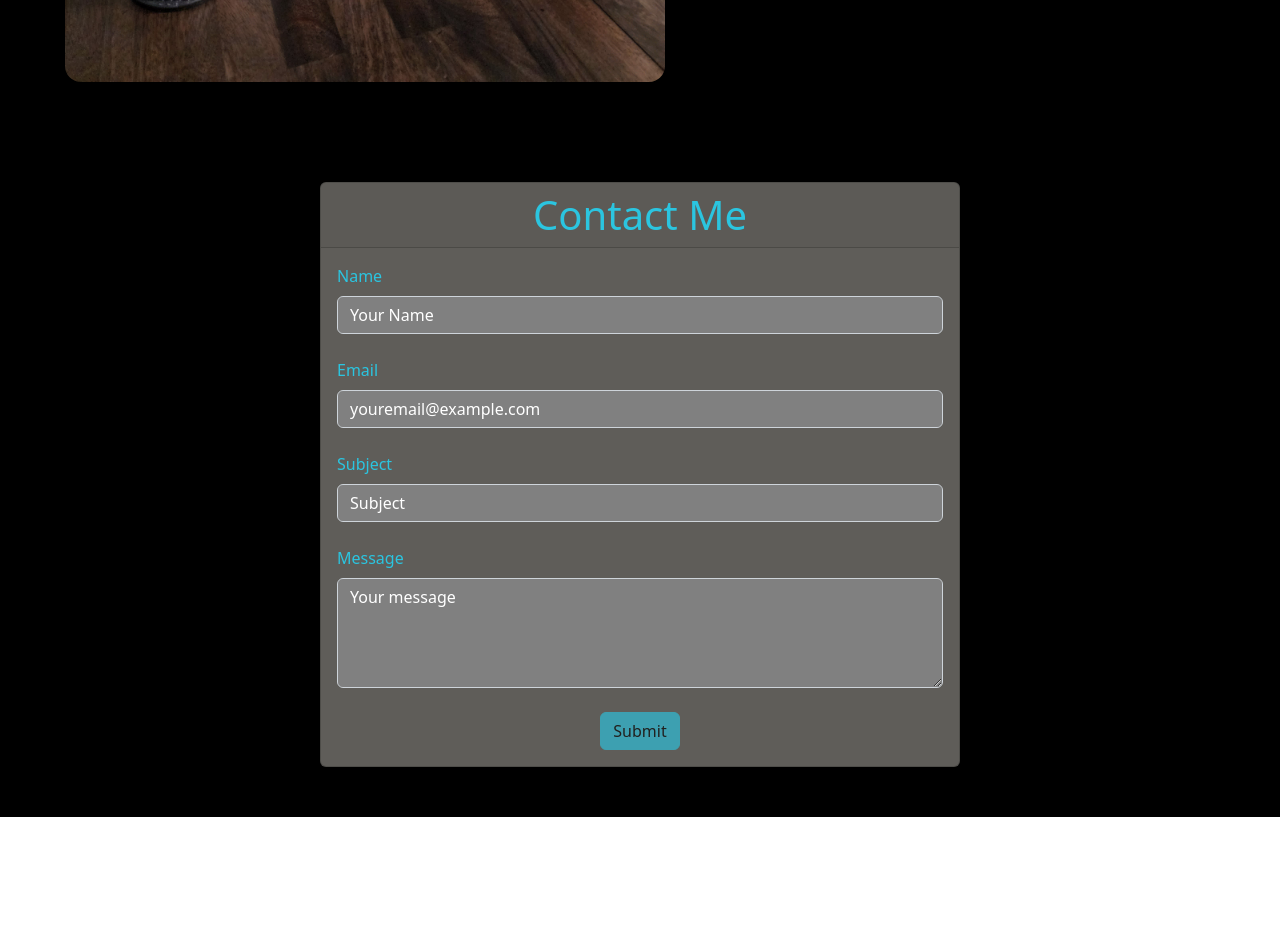
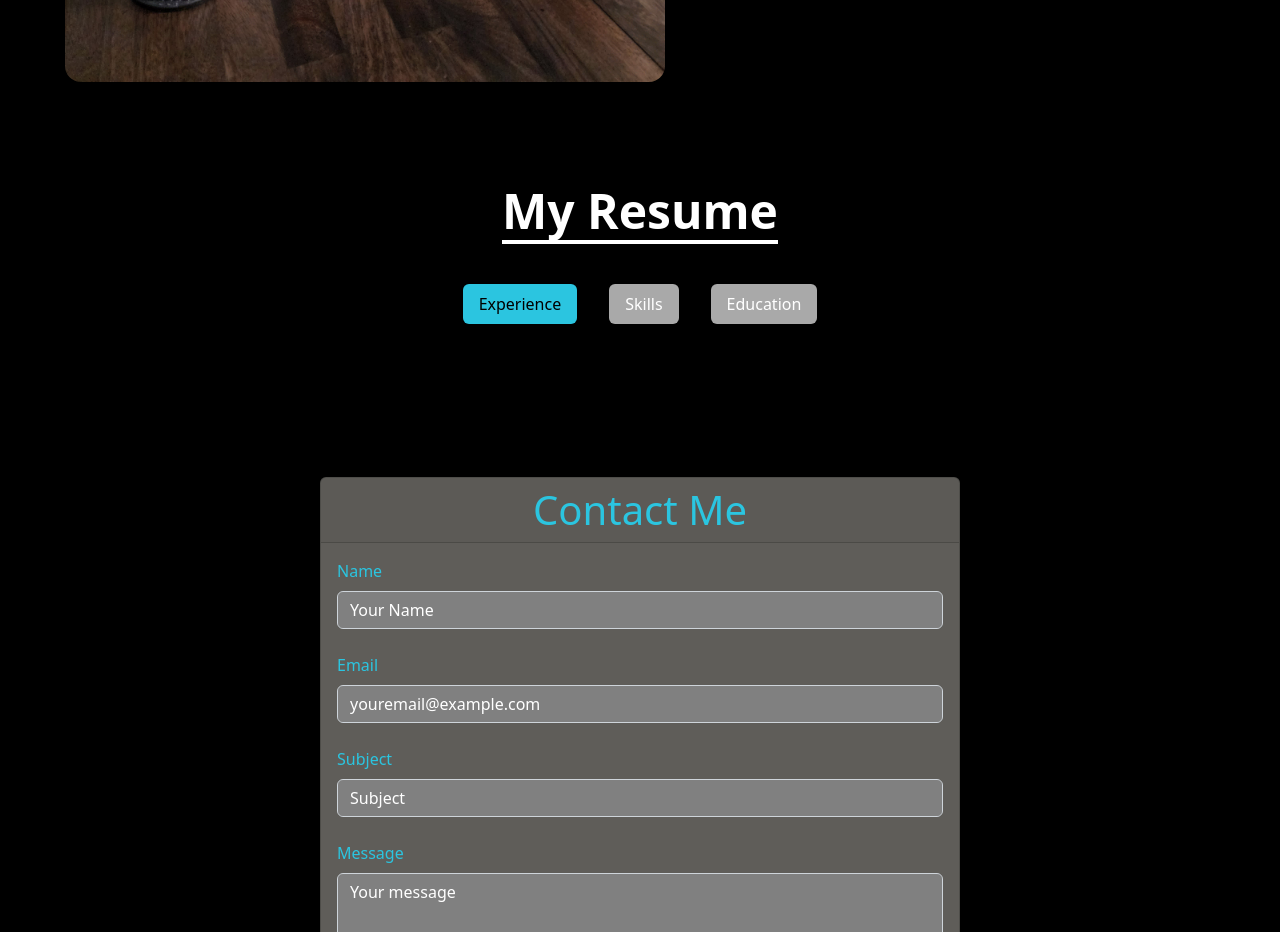
Before and after one commit to bcaesar42/bryancaesar-dot-com, a React (Create React App) app: page / in a window 1280 px wide. Shown: the part 840-1772 px from the top of the page. Before the commit the page ends 1657 px from the top, so only its background shows below. Built offline with nearby package versions, Linux system fonts and the light colour scheme.

Commit message:
Starting to add Resume component.

```diff
--- a/src/App.js
+++ b/src/App.js
@@ -4,6 +4,7 @@ import { ThemeProvider } from 'styled-components';
 import NavBar from './Components/NavBar';
 import AboutMe from './Components/AboutMe';
 import ContactMe from './Components/ContactMe';
+import Resume from './Components/Resume/Resume';
 
 const App = () => {
   return (
@@ -12,6 +13,7 @@ const App = () => {
 
       <div className='d-flex flex-column align-items-center'>
         <AboutMe />
+        <Resume />
         <ContactMe />
       </div>
     </ThemeProvider>
--- a/src/Components/ContactMe.js
+++ b/src/Components/ContactMe.js
@@ -143,7 +143,7 @@ const SectionWrapper = styled.section`
   display: flex;
   justify-content: center;
   width: 100%;
-  background-color: ${props => props.theme.dark2 || 'black'};
+  background-color: ${props => props.theme.dark || 'black'};
   padding: ${props => props.theme.sectionPadding || '50px'};
 `;
 
--- /dev/null
+++ b/src/Components/Resume/Education.js
@@ -0,0 +1,31 @@
+import { styled } from "styled-components";
+
+const Education = () => {
+  return (
+    <EducationWrapper>
+      <SecondaryText>Recieved a</SecondaryText>
+      <PrimaryText>Bachelor of Computer Science</PrimaryText>
+      <SecondaryText>degree from</SecondaryText>
+      <PrimaryText>Eastern Washington University</PrimaryText>
+      <SecondaryText>in August 2020</SecondaryText>
+    </EducationWrapper>
+  );
+};
+
+export default Education;
+
+const EducationWrapper = styled.div`
+  display: flex;
+  flex-direction: column;
+  background-color: ${props => props.theme.dark || 'black'};
+  padding: 20px;
+  border-radius: 20px;
+`;
+
+const PrimaryText = styled.h1`
+  color: ${props => props.theme.primary || 'white'}
+`;
+
+const SecondaryText = styled.h4`
+  color: ${props => props.theme.light2 || 'white'};
+`;
--- /dev/null
+++ b/src/Components/Resume/Experience.js
@@ -0,0 +1,9 @@
+const Experience = () => {
+  return (
+    <div>
+
+    </div>
+  );
+};
+
+export default Experience;
--- /dev/null
+++ b/src/Components/Resume/Resume.js
@@ -0,0 +1,81 @@
+import { useState } from 'react';
+import styled from 'styled-components';
+import Nav from 'react-bootstrap/Nav';
+import Experience from './Experience';
+import Education from './Education';
+
+const tabs = {
+  Experience: <Experience />,
+  Skills: <div />,
+  Education: <Education />,
+};
+
+const Resume = () => {
+  const [activeTab, setActiveTab] = useState("Experience");
+
+  return (
+    <SectionWrapper id="resume">
+      <Title>My Resume</Title>
+
+      <Nav variant="pills" defaultActiveKey="Experience" justify>
+        {Object.keys(tabs).map(tabName =>
+          <StyledNavItem key={tabName}>
+            <StyledNavLink
+              eventKey={tabName}
+              onClick={() => setActiveTab(tabName)}
+            >
+              {tabName}
+            </StyledNavLink>
+          </StyledNavItem>
+        )}
+      </Nav>
+
+      <Divider />
+
+      {tabs[activeTab]}
+    </SectionWrapper>
+  );
+};
+
+export default Resume;
+
+const SectionWrapper = styled.section`
+  display: flex;
+  flex-direction: column;
+  align-items: center;
+  gap: 1rem;
+  width: 100%;
+  background-color: ${props => props.theme.dark2 || 'black'};
+  padding: ${props => props.theme.sectionPadding || '50px'};
+`;
+
+const Title = styled.h1`
+  color: ${props => props.theme.light3 || 'white'};
+  font-size: 3rem;
+  font-weight: bold;
+  white-space: nowrap;
+  width: fit-content;
+  border-bottom: ${props => `4px solid ${props.theme.primary || 'white'}`};
+`;
+
+const Divider = styled.div`
+  height: 5px;
+  width: 50%;
+  border-radius: 50px;
+  background-color: ${props => props.theme.dark || 'black'};
+`;
+
+const StyledNavItem = styled(Nav.Item)`
+  margin: 1rem;
+`;
+
+const StyledNavLink = styled(Nav.Link)`
+  &&.active {
+    color: ${props => props.theme.dark || 'black'};
+  }
+
+  &:not(.active) {
+    background-color: ${props => props.theme.dark3 || 'darkgray'};
+    color: ${props => props.theme.light3 || 'white'};
+  }
+`;
```
